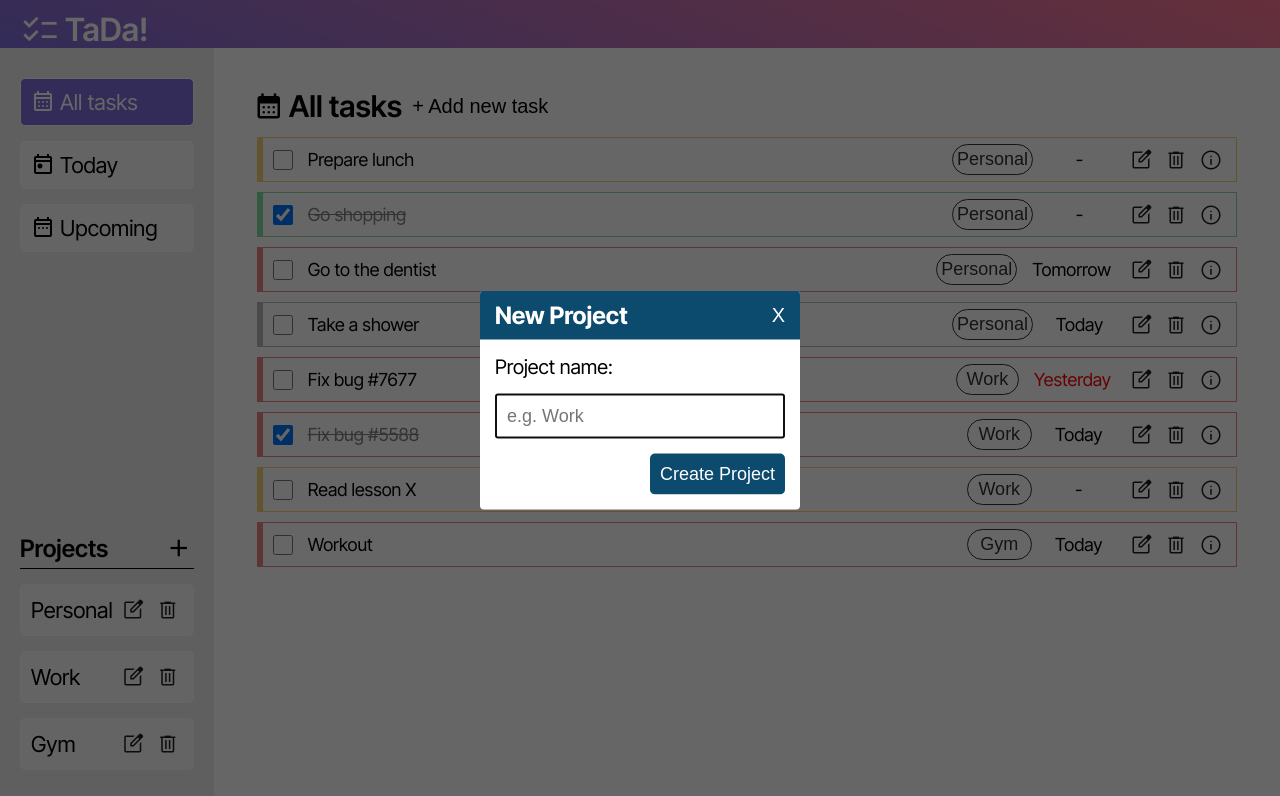
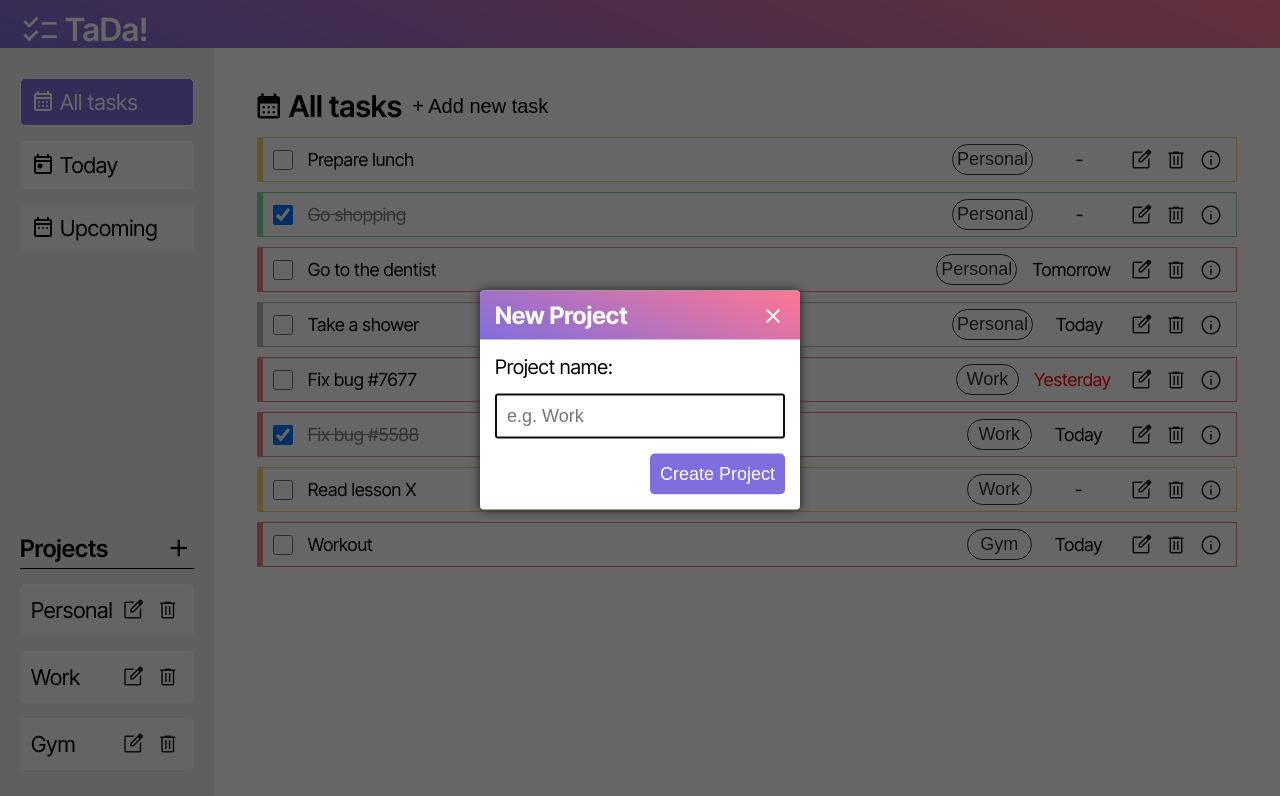
Before and after one commit to irenebritzolaki/odin-todo-list, a website built with webpack: page src/template.html in a window 1280 px wide. Both pictures are taken after a click on the button "add". Built offline with nearby package versions, Linux system fonts and the light colour scheme.

Commit message:
Update style in dialogs

```diff
--- a/src/style.css
+++ b/src/style.css
@@ -262,7 +262,9 @@ dialog {
   left: 50%;
   transform: translate(-50%, -50%);
   border: none;
+  outline: none;
   border-radius: 4px;
+  box-shadow: 0px 0px 10px rgb(30, 30, 30);
 }
 
 dialog::backdrop {
@@ -272,13 +274,12 @@ dialog::backdrop {
 dialog .top {
   display: flex;
   justify-content: space-between;
-  background-color: #0c4a6e;
+  background: linear-gradient(22deg, var(--purple) 0%, var(--pink) 100%);
   color: white;
   padding: 10px 15px;
 }
 
 .close-btn {
-  font-size: 20px;
   color: white;
 }
 
@@ -304,7 +305,7 @@ button[type="submit"] {
   border-radius: 5px;
   border: 1px solid black;
   align-self: flex-end;
-  background-color: #0c4a6e;
+  background-color: var(--purple);
   color: white;
   border: none;
 }
--- a/src/template.html
+++ b/src/template.html
@@ -53,7 +53,7 @@
       <div class="modal-content">
         <div class="top">
           <h2 class="dialog-title">New Project</h2>
-          <button class="close-btn">X</button>
+          <button class="close-btn material-symbols-outlined">close</button>
         </div>
         <form method="dialog" class="project-form">
           <input type="hidden" name="project-key" id="project-key" />
@@ -77,7 +77,7 @@
       <div class="modal-content">
         <div class="top">
           <h2 class="dialog-title">New Task</h2>
-          <button class="close-btn">X</button>
+          <button class="close-btn material-symbols-outlined">close</button>
         </div>
         <form method="dialog" class="task-form">
           <input type="hidden" name="task-key" id="task-key" />
```
Also changed, not shown: dist/index.html, dist/main.js.
